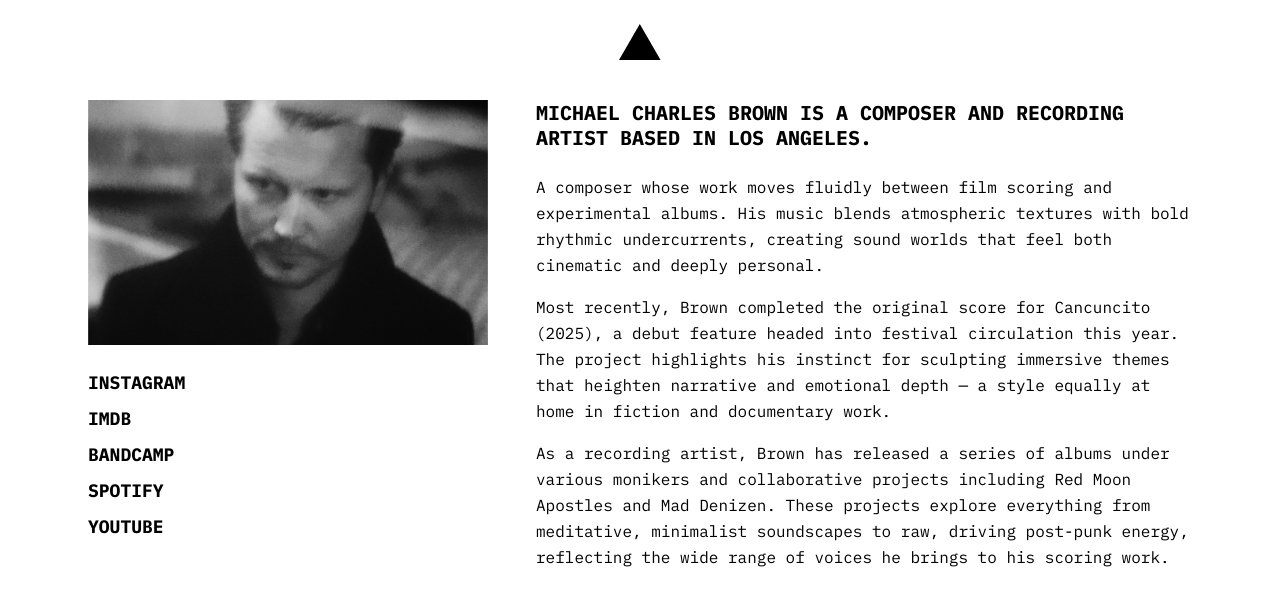
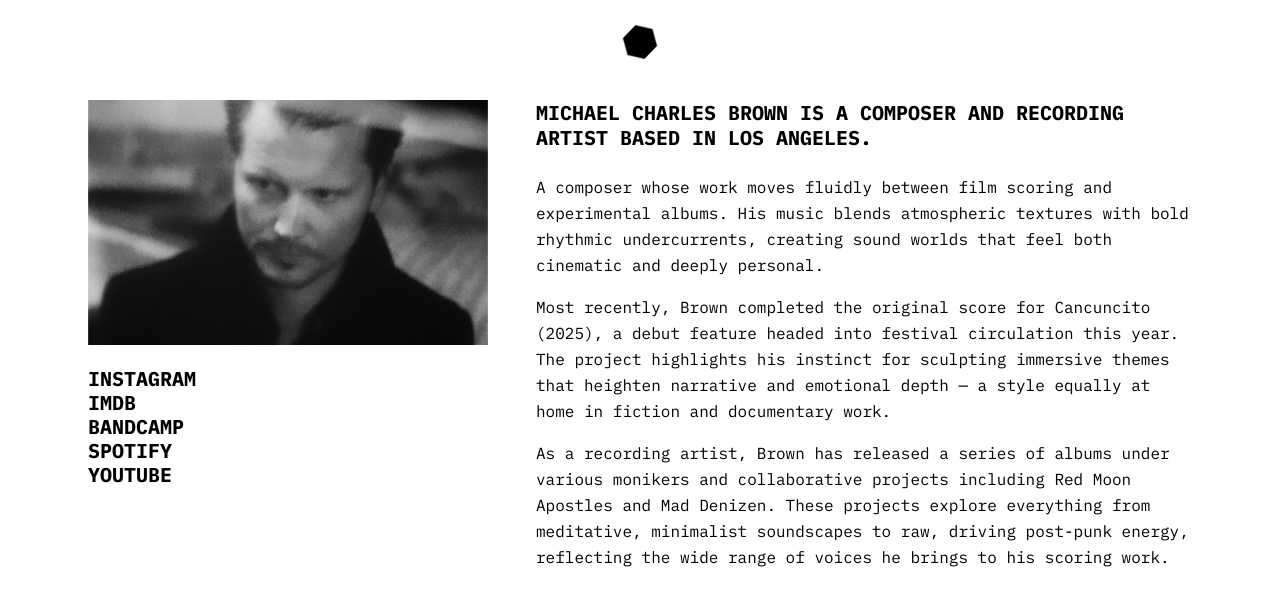
Before and after one commit to michaelcharlesbrown/michael-charles-brown, a Next.js app: page /about in a window 1280 px wide. Shown: the top 606 px of the page. Built offline with nearby package versions, Linux system fonts and the light colour scheme.

Commit message:
Update about page and NavIcon component
Made-with: Cursor

```diff
--- a/app/about/page.tsx
+++ b/app/about/page.tsx
@@ -36,8 +36,8 @@ export default function AboutPage() {
               />
             </div>
             <div
-              className="flex flex-col gap-2"
-              style={{ fontFamily: MONO }}
+              className="flex flex-col gap-1"
+              style={{ fontFamily: MONO, lineHeight: "1" }}
             >
               {SOCIAL_LINKS.map(({ label, href }) => (
                 <a
@@ -45,7 +45,7 @@ export default function AboutPage() {
                   href={href}
                   target="_blank"
                   rel="noopener noreferrer"
-                  className="font-bold uppercase text-black hover:opacity-70 transition-opacity text-base md:text-lg"
+                  className="font-bold uppercase text-black hover:opacity-70 transition-opacity text-lg md:text-xl leading-none"
                   style={{ textDecoration: "none" }}
                 >
                   {label}
--- a/app/components/NavIcon.tsx
+++ b/app/components/NavIcon.tsx
@@ -15,6 +15,11 @@ export default function NavIcon() {
         .navTriWrap {
           position: relative;
           display: inline-block;
+          animation: navRotate 45s linear infinite;
+        }
+        @keyframes navRotate {
+          from { transform: rotate(0deg); }
+          to { transform: rotate(360deg); }
         }
         .navTriOverlayWrap {
           position: absolute;
@@ -24,10 +29,27 @@ export default function NavIcon() {
           isolation: isolate;
           pointer-events: none;
         }
+        .navShapeHexagon {
+          transition: opacity 240ms ease;
+        }
+        .navShapeOctagon {
+          transition: opacity 240ms ease;
+          opacity: 0;
+        }
+        .navTriWrap:hover .navShapeHexagon,
+        .navTriWrap:focus-visible .navShapeHexagon,
+        .navTriWrap:focus-within .navShapeHexagon {
+          opacity: 0;
+        }
+        .navTriWrap:hover .navShapeOctagon,
+        .navTriWrap:focus-visible .navShapeOctagon,
+        .navTriWrap:focus-within .navShapeOctagon {
+          opacity: 1;
+        }
         .navTriOverlay {
           position: absolute;
           inset: 0;
-          clip-path: polygon(50% 0%, 0% 100%, 100% 100%);
+          clip-path: polygon(50% 0%, 81% 14%, 93% 50%, 81% 86%, 50% 100%, 19% 86%, 7% 50%, 19% 14%);
 
           /* Soft radial glow only — no directionality */
           background: radial-gradient(
@@ -68,7 +90,8 @@ export default function NavIcon() {
           >
             {/* Base layer - unchanged */}
             <svg width="42" height="36" viewBox="0 0 42 36" fill="none" xmlns="http://www.w3.org/2000/svg">
-              <path d="M20.7847 0L41.5693 36H5.91278e-05L20.7847 0Z" fill="white"/>
+              <path className="navShapeHexagon" d="M21 0L36 9L36 27L21 36L6 27L6 9Z" fill="white"/>
+              <path className="navShapeOctagon" d="M21 0L34 5L39 18L34 31L21 36L8 31L3 18L8 5Z" fill="white"/>
             </svg>
           </Link>
           {/* Overlay layer - hover only, isolated from blend mode */}
```
